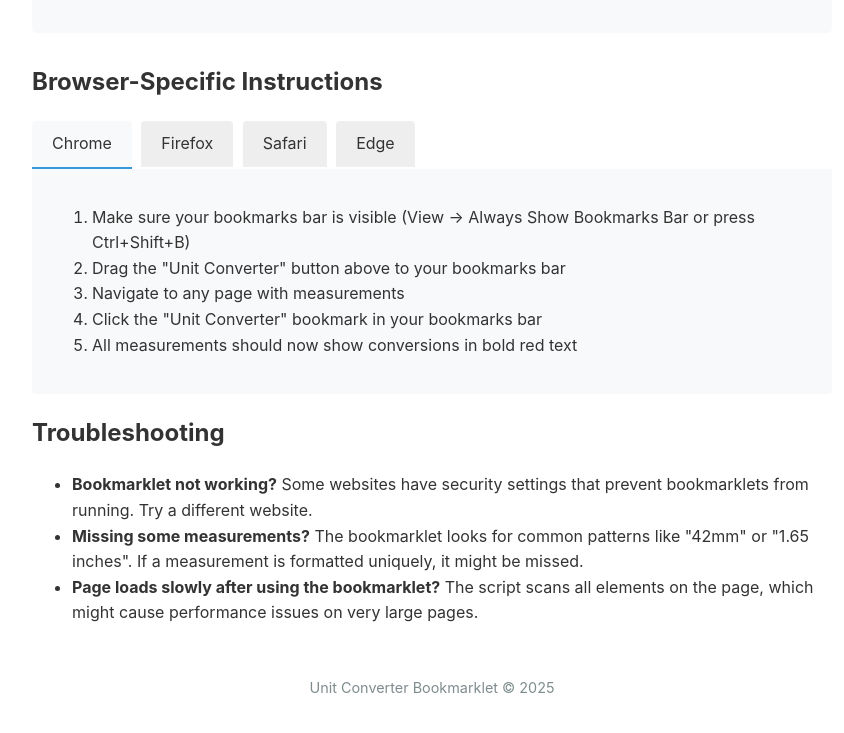
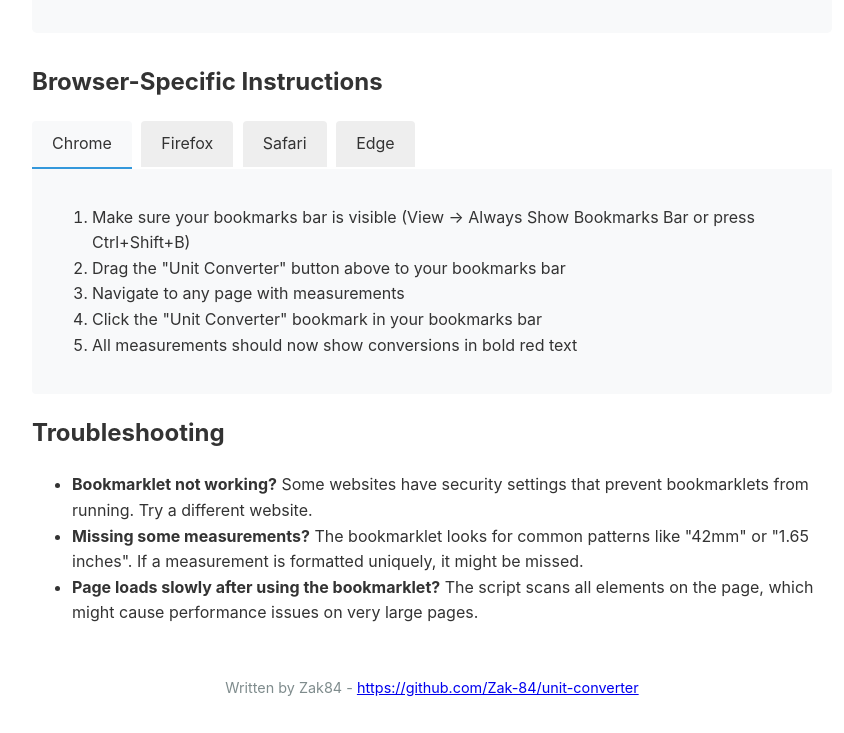
Before and after one commit to Zak-84/unit-converter, a plain HTML site: page index.html in a window 1280 px wide. Shown: the part 870-1603 px from the top of the page, without its empty margins (208-1052 px from the left). Drawn offline with Linux system fonts and the light colour scheme.

Commit message:
copy updates

```diff
--- a/index.html
+++ b/index.html
@@ -192,7 +192,7 @@
   </section>
 
   <footer>
-    <p>Unit Converter Bookmarklet &copy; 2025</p>
+    <p>Written by Zak84 - <a href="https://github.com/Zak-84/unit-converter">https://github.com/Zak-84/unit-converter</a></p>
   </footer>
 
   <script>
```
